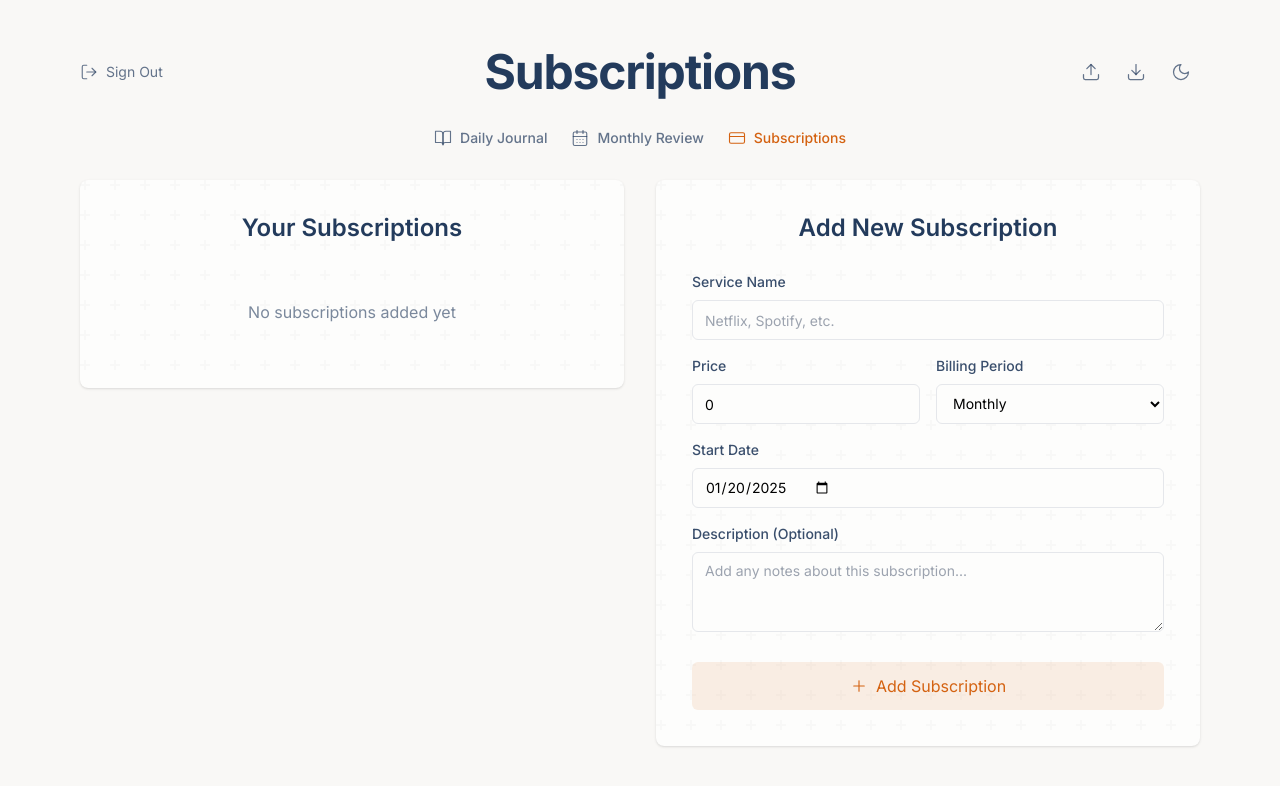
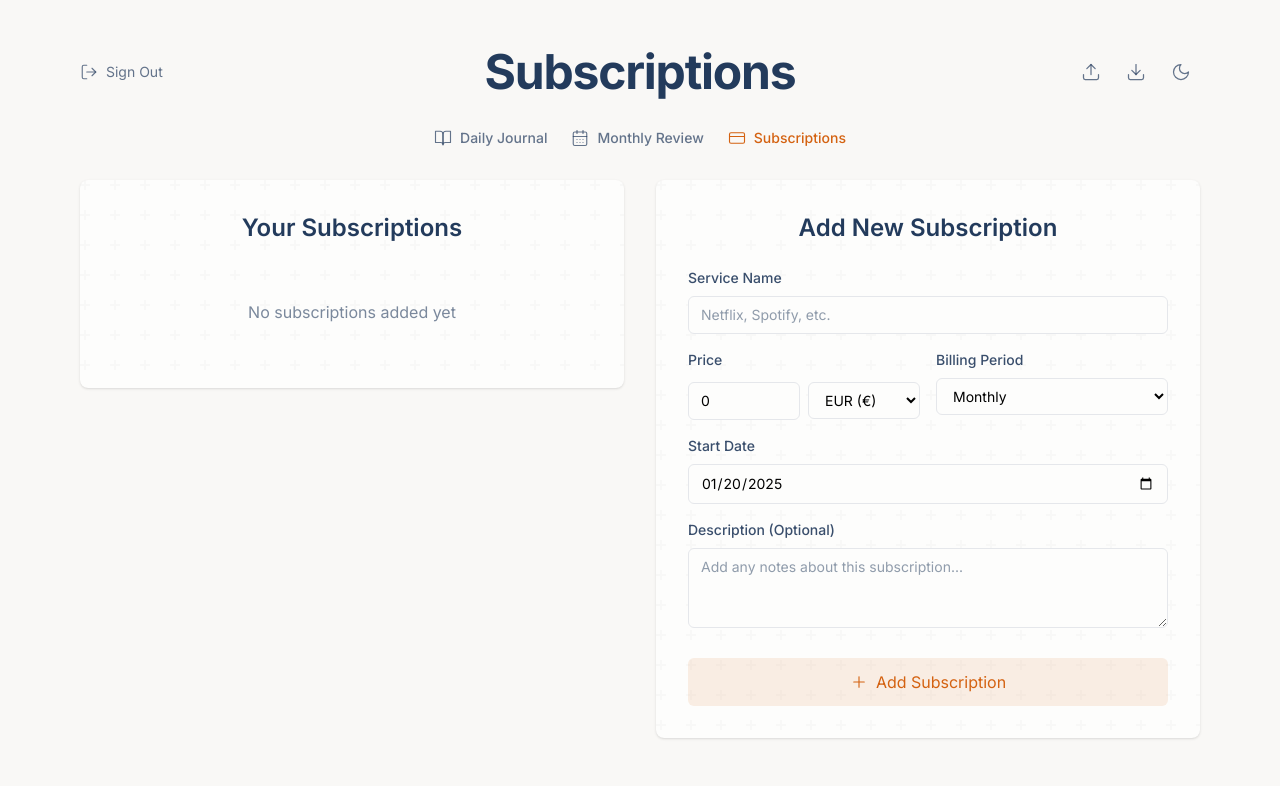
Before and after one commit to morhendos/quick-journal-app, a Next.js app: page /subscriptions in a window 1280 px wide. Shown: the top 786 px of the page. Built offline with nearby package versions, Linux system fonts and the light colour scheme.

Commit message:
Update SubscriptionForm with currency selection

```diff
--- a/src/components/subscriptions/SubscriptionForm.tsx
+++ b/src/components/subscriptions/SubscriptionForm.tsx
@@ -1,7 +1,7 @@
 'use client';
 
 import { useState } from 'react';
-import { BillingPeriod, SubscriptionFormData } from '@/types/subscriptions';
+import { BillingPeriod, Currency, SubscriptionFormData } from '@/types/subscriptions';
 import { X, Save, Plus } from 'lucide-react';
 
 interface SubscriptionFormProps {
@@ -18,6 +18,12 @@ const BILLING_PERIODS: { value: BillingPeriod; label: string }[] = [
   { value: 'quarterly', label: 'Quarterly' }
 ];
 
+const CURRENCIES: { value: Currency; label: string }[] = [
+  { value: 'EUR', label: 'EUR (€)' },
+  { value: 'USD', label: 'USD ($)' },
+  { value: 'PLN', label: 'PLN (zł)' }
+];
+
 export function SubscriptionForm({
   onSubmit,
   onCancel,
@@ -27,6 +33,7 @@ export function SubscriptionForm({
   const [formData, setFormData] = useState<SubscriptionFormData>({
     name: initialData?.name || '',
     price: initialData?.price || 0,
+    currency: initialData?.currency || 'EUR',
     billingPeriod: initialData?.billingPeriod || 'monthly',
     startDate: initialData?.startDate || new Date().toISOString().split('T')[0],
     description: initialData?.description || ''
@@ -37,20 +44,25 @@ export function SubscriptionForm({
     onSubmit(formData);
   };
 
+  const inputWrapperClassName = "relative mt-1 overflow-visible";
+  const inputClassName = "w-full rounded-md border border-input bg-paper px-3 py-2 text-sm file:border-0 file:bg-transparent file:text-sm file:font-medium placeholder:text-ink/50 focus:outline-none focus:ring-2 focus:ring-accent focus:ring-offset-2 focus:ring-offset-paper disabled:cursor-not-allowed disabled:opacity-50";
+
   return (
-    <form onSubmit={handleSubmit} className="space-y-4 p-1">
+    <form onSubmit={handleSubmit} className="space-y-4">
       <div className="space-y-2">
         <label className="block text-sm font-medium text-ink/90 journal-text">
           Service Name
         </label>
+        <div className={inputWrapperClassName}>
           <input
             type="text"
             value={formData.name}
             onChange={(e) => setFormData({ ...formData, name: e.target.value })}
             required
-          className="flex h-10 w-full rounded-md border border-input bg-paper px-3 py-2 text-sm ring-offset-background file:border-0 file:bg-transparent file:text-sm file:font-medium placeholder:text-muted-foreground focus-visible:outline-none focus-visible:ring-2 focus-visible:ring-ring focus-visible:ring-offset-2 disabled:cursor-not-allowed disabled:opacity-50"
+            className={inputClassName}
             placeholder="Netflix, Spotify, etc."
           />
+        </div>
       </div>
 
       <div className="grid grid-cols-2 gap-4">
@@ -58,6 +70,8 @@ export function SubscriptionForm({
           <label className="block text-sm font-medium text-ink/90 journal-text">
             Price
           </label>
+          <div className="grid grid-cols-2 gap-2">
+            <div className={inputWrapperClassName}>
               <input
                 type="number"
                 value={formData.price}
@@ -65,19 +79,34 @@ export function SubscriptionForm({
                 required
                 min="0"
                 step="0.01"
-            className="flex h-10 w-full rounded-md border border-input bg-paper px-3 py-2 text-sm ring-offset-background file:border-0 file:bg-transparent file:text-sm file:font-medium placeholder:text-muted-foreground focus-visible:outline-none focus-visible:ring-2 focus-visible:ring-ring focus-visible:ring-offset-2 disabled:cursor-not-allowed disabled:opacity-50"
+                className={inputClassName}
               />
+            </div>
+            <div className={inputWrapperClassName}>
+              <select
+                value={formData.currency}
+                onChange={(e) => setFormData({ ...formData, currency: e.target.value as Currency })}
+                required
+                className={inputClassName}
+              >
+                {CURRENCIES.map(({ value, label }) => (
+                  <option key={value} value={value}>{label}</option>
+                ))}
+              </select>
+            </div>
+          </div>
         </div>
 
         <div className="space-y-2">
           <label className="block text-sm font-medium text-ink/90 journal-text">
             Billing Period
           </label>
+          <div className={inputWrapperClassName}>
             <select
               value={formData.billingPeriod}
               onChange={(e) => setFormData({ ...formData, billingPeriod: e.target.value as BillingPeriod })}
               required
-            className="flex h-10 w-full rounded-md border border-input bg-paper px-3 py-2 text-sm ring-offset-background file:border-0 file:bg-transparent file:text-sm file:font-medium placeholder:text-muted-foreground focus-visible:outline-none focus-visible:ring-2 focus-visible:ring-ring focus-visible:ring-offset-2 disabled:cursor-not-allowed disabled:opacity-50"
+              className={inputClassName}
             >
               {BILLING_PERIODS.map(({ value, label }) => (
                 <option key={value} value={value}>{label}</option>
@@ -85,30 +114,35 @@ export function SubscriptionForm({
             </select>
           </div>
         </div>
+      </div>
 
       <div className="space-y-2">
         <label className="block text-sm font-medium text-ink/90 journal-text">
           Start Date
         </label>
+        <div className={inputWrapperClassName}>
           <input
             type="date"
             value={formData.startDate}
             onChange={(e) => setFormData({ ...formData, startDate: e.target.value })}
             required
-          className="flex h-10 w-full rounded-md border border-input bg-paper px-3 py-2 text-sm ring-offset-background file:border-0 file:bg-transparent file:text-sm file:font-medium placeholder:text-muted-foreground focus-visible:outline-none focus-visible:ring-2 focus-visible:ring-ring focus-visible:ring-offset-2 disabled:cursor-not-allowed disabled:opacity-50"
+            className={inputClassName}
           />
+        </div>
       </div>
 
       <div className="space-y-2">
         <label className="block text-sm font-medium text-ink/90 journal-text">
           Description (Optional)
         </label>
+        <div className={inputWrapperClassName}>
           <textarea
             value={formData.description}
             onChange={(e) => setFormData({ ...formData, description: e.target.value })}
-          className="min-h-[80px] w-full rounded-md border border-input bg-paper px-3 py-2 text-sm ring-offset-background file:border-0 file:bg-transparent file:text-sm file:font-medium placeholder:text-muted-foreground focus-visible:outline-none focus-visible:ring-2 focus-visible:ring-ring focus-visible:ring-offset-2 disabled:cursor-not-allowed disabled:opacity-50"
+            className={`min-h-[80px] ${inputClassName}`}
             placeholder="Add any notes about this subscription..."
           />
+        </div>
       </div>
 
       <div className="flex gap-4 pt-2">
@@ -116,7 +150,9 @@ export function SubscriptionForm({
           <button
             type="button"
             onClick={onCancel}
-            className="flex-1 bg-paper text-ink/70 hover:text-ink py-3 px-6 rounded-md transition-all duration-200 flex items-center justify-center gap-2 group journal-text journal-button"
+            className="flex-1 bg-paper text-ink/70 hover:text-ink
+              py-3 px-6 rounded-md transition-all duration-200
+              flex items-center justify-center gap-2 group journal-text journal-button"
           >
             <X size={18} className="group-hover:scale-105 transition-transform" strokeWidth={1.5} />
             <span>Cancel</span>
@@ -124,7 +160,9 @@ export function SubscriptionForm({
         )}
         <button
           type="submit"
-          className="flex-1 bg-accent/10 text-accent hover:bg-accent/15 py-3 px-6 rounded-md transition-all duration-200 flex items-center justify-center gap-2 group journal-text journal-button"
+          className="flex-1 bg-accent/10 text-accent hover:bg-accent/15
+            py-3 px-6 rounded-md transition-all duration-200
+            flex items-center justify-center gap-2 group journal-text journal-button"
         >
           {initialData ? (
             <>
```
Lines whose indentation alone changed are shown as unchanged.
